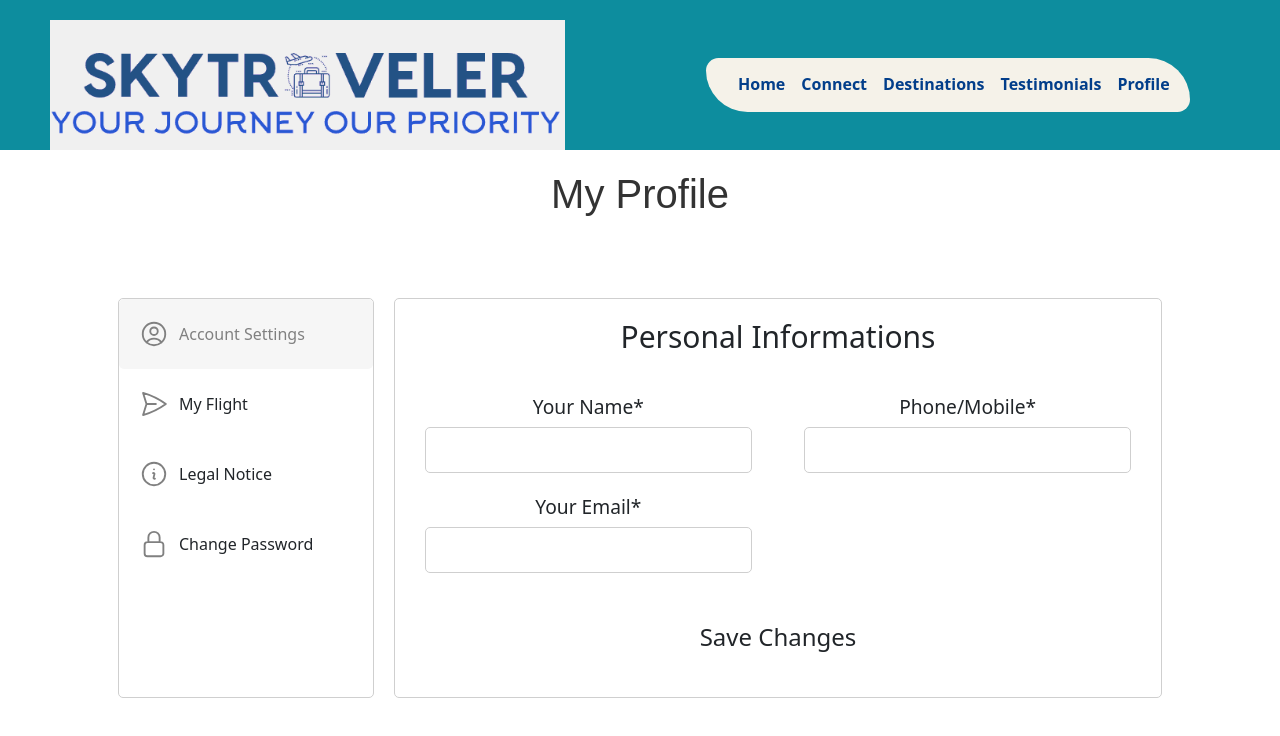
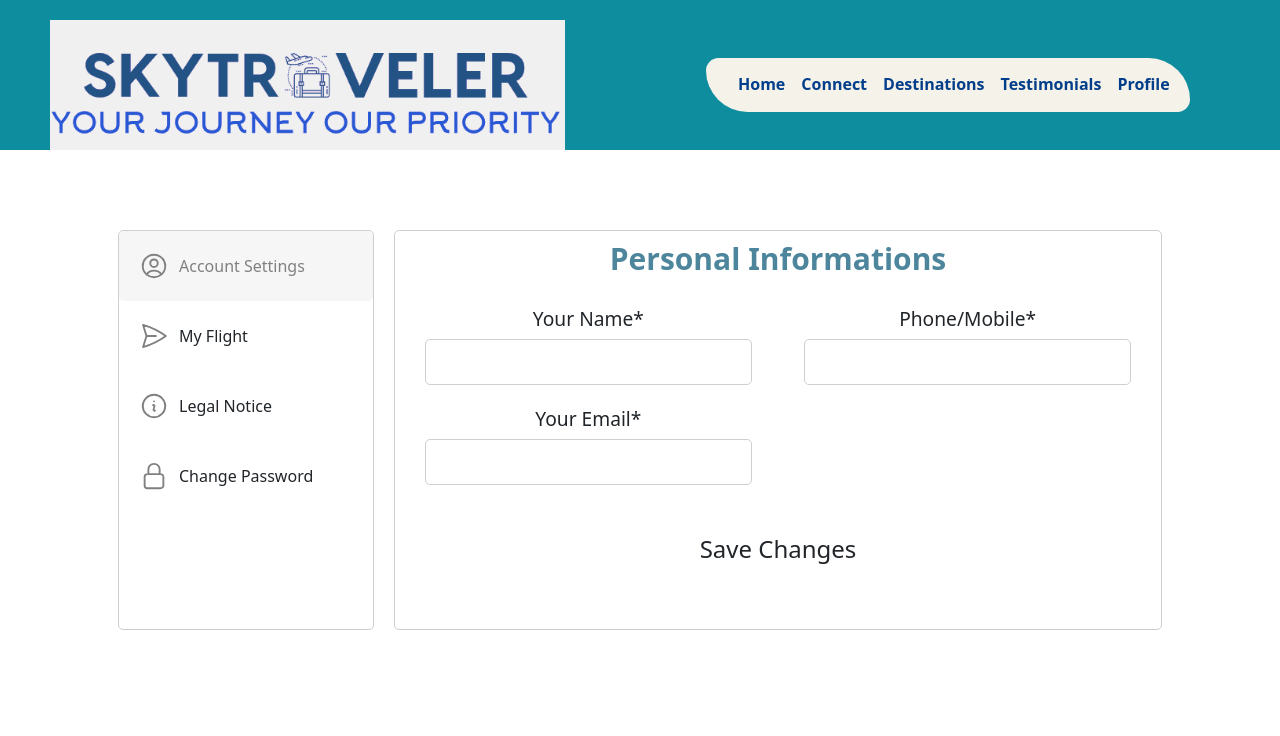
Before and after one commit to Meriem-Zouari/PPP, a React (Vite) app: page /user/accountsettings in a window 1280 px wide. Shown: the top 736 px of the page. Built offline with nearby package versions, Linux system fonts and the light colour scheme.

Commit message:
Accountsettings updates

```diff
--- a/src/Components/Userprofile/Accountsettings.css
+++ b/src/Components/Userprofile/Accountsettings.css
@@ -6,7 +6,10 @@
     align-items: center;
   }
   .accountsettings h1{
-    padding: 10px 20px;
+    padding: 0px 0px;
+    margin-left: 0px;
+    font-weight:bold;
+    color:#4D869C;
   }
   .accountsettings .form{
     display: flex;
--- a/src/Pages/Userprofile/Userprofile.jsx
+++ b/src/Pages/Userprofile/Userprofile.jsx
@@ -14,7 +14,7 @@ const Userprofile = () => {
 
   return (
     <div className='userprofile' >
-      <div className='title' ><h1>My Profile</h1></div>
+
       {/*<div>Userprofile , showing {activepage}</div>*/ }
       <div className='userprofilein' >
         <div className='left' >
```
